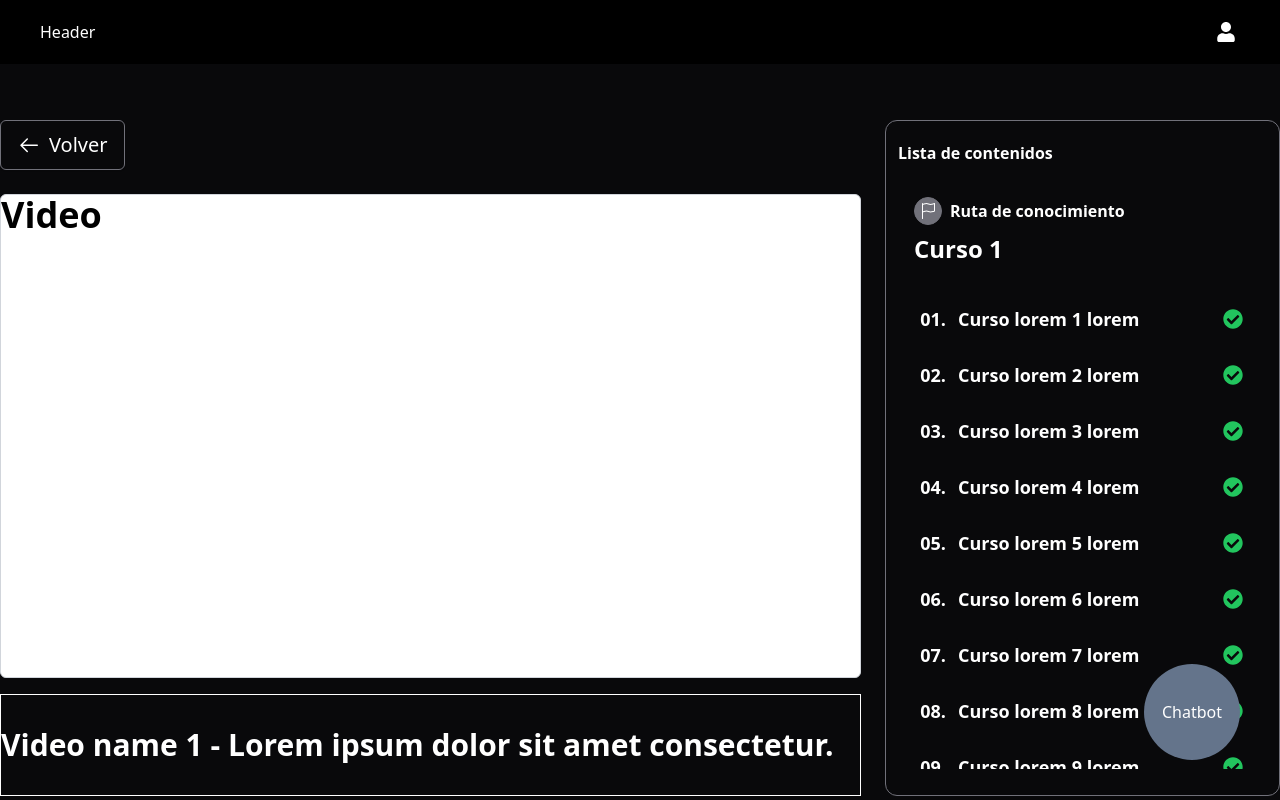
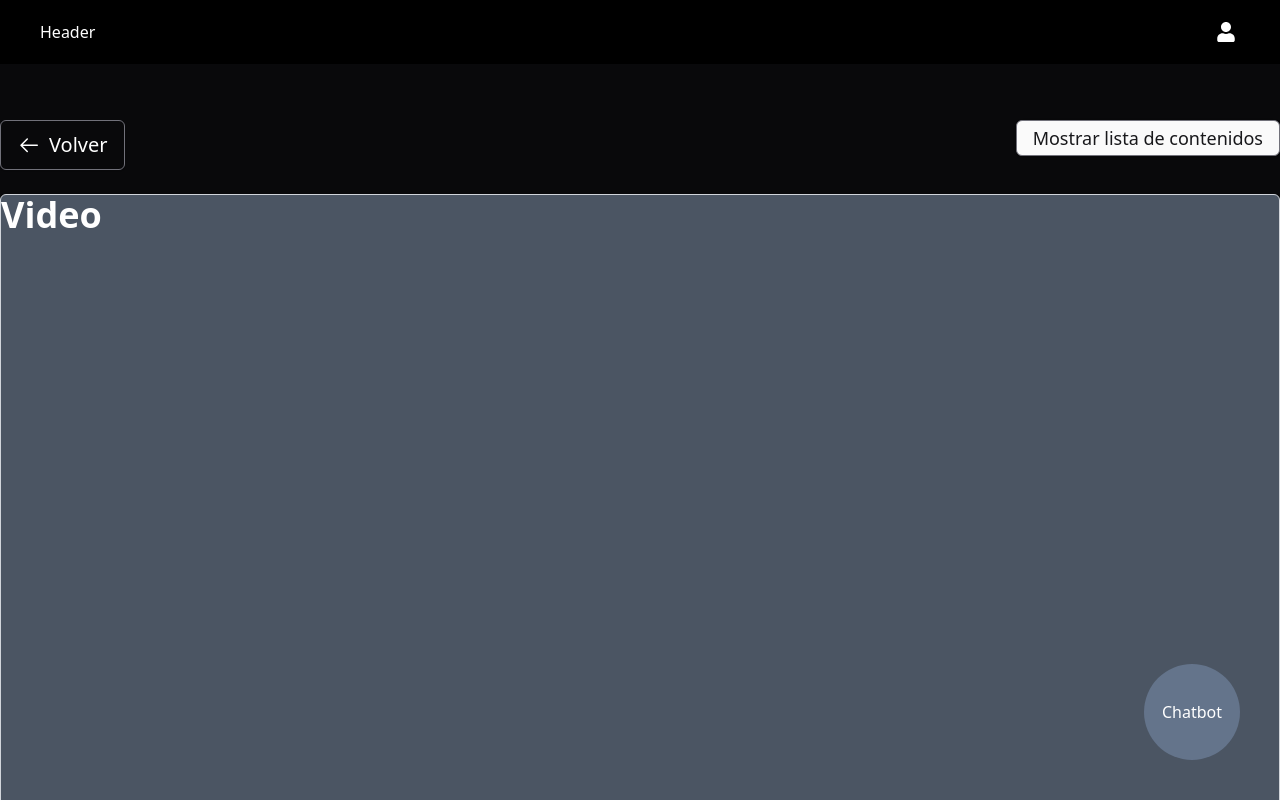
Before and after one commit to No-Country-simulation/s16-11-n-python-react, a React (Vite) app in the folder frontend/: page /class/1 in a window 1280 px wide. Shown: the top 800 px of the page. Built offline with nearby package versions, Linux system fonts and the light colour scheme.

Commit message:
Style: Class and CourseDetail according to Figma design

```diff
--- a/frontend/src/pages/ClassPage.tsx
+++ b/frontend/src/pages/ClassPage.tsx
@@ -5,34 +5,68 @@ import { BsFlag } from 'react-icons/bs';
 import { FaCheckCircle } from 'react-icons/fa';
 import { fillLeftZeros } from '@/utils/formatStrings';
 import { ScrollArea } from '@/components/ui/scroll-area';
+import { useEffect, useRef, useState } from 'react';
 
 interface Props {
   params: DefaultParams;
 }
 
-// TODO: Add youtube lite npm
+// TODO: Add youtube lite web component
 export function ClassPage({ params }: Props) {
   const { id } = params as { id: string };
   const videos = new Array(125).fill(1);
+  const classRef = useRef<HTMLAnchorElement>(null);
+
+  const [toggleContentList, setToggleContentList] = useState(false);
+
+  const isCurrentClass = (idx: number) => String(idx) === id;
+
+  useEffect(() => {
+    setTimeout(() => {
+      classRef.current?.scrollIntoView({
+        behavior: 'smooth',
+        block: 'center',
+      });
+    }, 0);
+  }, [toggleContentList, id]);
 
   return (
     <main className="max-w-8xl mx-auto flex gap-6 font-semibold pt-14">
-      <section className="flex-[7]">
+      <section className="flex-[8]">
+        <div className="flex justify-between">
           <Button asChild variant="outline" className="text-xl border dark:border-zinc-500 px-4 py-6">
             <Link href="/course/a21">
               <GoArrowLeft className="text-2xl mr-2" />
               Volver
             </Link>
           </Button>
-        <div className="w-full aspect-video bg-white border border-gray-300 mt-6 rounded-md">
-          <p className="text-black text-4xl">Video</p>
+          {!toggleContentList && (
+            <Button
+              onClick={() => setToggleContentList(!toggleContentList)}
+              className="text-lg border dark:border-zinc-500 px-4 py-2"
+            >
+              Mostrar lista de contenidos
+            </Button>
+          )}
         </div>
-        <div className="py-8 mt-4 border border-white">
+        <div className="w-full aspect-video bg-gray-600 border border-gray-300 mt-6 rounded-md">
+          <p className="text-4xl">Video</p>
+        </div>
+        <div className="py-8 mt-4">
           <h1 className="text-3xl">Video name {id} - Lorem ipsum dolor sit amet consectetur.</h1>
         </div>
       </section>
-      <section className="flex-[3] border border-zinc-500 rounded-xl px-3 pb-3 shrink-0">
+      {toggleContentList && (
+        <section className="flex-[3.2] rounded-xl px-1 pb-3 shrink-0">
+          <div className="flex justify-between">
             <h4 className="mt-5">Lista de contenidos</h4>
+            <Button
+              onClick={() => setToggleContentList(!toggleContentList)}
+              className="border dark:border-zinc-500 font-bold"
+            >
+              Ocultar
+            </Button>
+          </div>
           <div className="mt-4 pl-4 dark:bg-zinc-950 pb-4 pt-4">
             <h3 className="flex items-center gap-2">
               <span className="dark:bg-zinc-500 border border-zinc-500 rounded-full flex items-center justify-center h-7 w-7">
@@ -40,18 +74,24 @@ export function ClassPage({ params }: Props) {
               </span>
               <span>Ruta de conocimiento</span>
             </h3>
-          <h2 className="text-2xl mt-2">Curso {id}</h2>
+            <h2 className="text-2xl mt-2">Nombre del Curso {id}</h2>
           </div>
-        <ScrollArea className="w-full aspect-[9/11.5] mt-4">
-          <div className=" flex flex-col gap-3 pl-2 pr-4">
+          <ScrollArea className="w-full aspect-[9/13] mt-4">
+            <div className="flex flex-col gap-3 pr-3">
               {videos.map((_, idx) => (
                 <Link
                   key={`td-${idx}`}
+                  ref={isCurrentClass(idx) ? classRef : undefined}
                   href={`/class/${idx}`}
-                className="p-2 text-lg flex justify-between items-center gap-6 dark:hover:bg-zinc-800 hover:bg-zinc-400 transition-colors duration-150"
+                  className={`p-2 text-lg flex justify-between items-center gap-6 transition-colors duration-150 dark:hover:bg-zinc-700 hover:bg-zinc-400 ${isCurrentClass(idx) ? ' bg-zinc-200 dark:bg-zinc-800 rounded-lg' : ''}`}
                 >
-                <span className="flex items-center gap-3">
+                  <span className="flex items-center gap-2">
                     <p className="text-end w-8">{fillLeftZeros(idx + 1)}.</p>
+                    <img
+                      src="/"
+                      alt={`Thumbnail of the course ${idx}`}
+                      className="aspect-video h-18 rounded bg-zinc-500"
+                    />
                     <p>Curso lorem {idx + 1} lorem</p>
                   </span>
                   <FaCheckCircle className={`text-xl flex-none ${idx < 10 ? 'text-green-500' : 'text-white'}`} />
@@ -60,6 +100,7 @@ export function ClassPage({ params }: Props) {
             </div>
           </ScrollArea>
         </section>
+      )}
     </main>
   );
 }
--- a/frontend/src/pages/CourseDetail.tsx
+++ b/frontend/src/pages/CourseDetail.tsx
@@ -1,4 +1,5 @@
 import { useTheme } from '@/components/ThemeProvider';
+import { ScrollArea } from '@/components/ui/scroll-area';
 import { FaLinkedin, FaTwitch, FaYoutube } from 'react-icons/fa';
 import { FaXTwitter } from 'react-icons/fa6';
 import { DefaultParams, Link } from 'wouter';
@@ -12,13 +13,12 @@ export function CourseDetail({ params }: Props) {
   const { theme } = useTheme();
 
   const titleClasses = 'text-4xl font-semibold';
-  const socialLogoClasses = 'text-5xl duration-300 hover:scale-125';
+  const socialLogoClasses = 'text-5xl transition-transform duration-300 hover:scale-125';
   const courseColor = '#9d43de7a';
-  const backgroundClassesSection = {
-    background:
-      theme === 'dark'
-        ? `radial-gradient(circle at 0% 10%, ${courseColor}, #09090b 18%)`
-        : `radial-gradient(circle at 0% 10%, ${courseColor}, #fff 18%)`,
+  const backgroundColor = theme === 'dark' ? '#09090b' : '#fff';
+
+  const backgroundGradient = {
+    background: `radial-gradient(circle at 0% 10%, ${courseColor}, ${backgroundColor} 18%)`,
   };
 
   const data: Record<string, Record<string, string | number>> = {
@@ -41,9 +41,9 @@ export function CourseDetail({ params }: Props) {
           <p className="text-4xl text-zinc-400 mt-5 font-bold">{data[id]?.lessons} lecciones</p>
         </div>
       </section>
-      <section className="max-w-desktop mx-auto" style={backgroundClassesSection}>
+      <section className="max-w-desktop mx-auto" style={backgroundGradient}>
         <div className="flex items-start gap-36 max-w-8xl mx-auto pt-28 pb-10">
-          <div className="flex-1 sticky transition-transform px-6 top-28">
+          <div className="flex-1 px-6 top-28 sticky">
             <img
               src="https://yt3.ggpht.com/ytc/AIdro_lPBcTSzb5NqMhKQSo6aaTPcnPM2EZhvhdcQi0YvPmflQ=s800-c-k-c0x00ffffff-no-rj"
               alt="photo of midu"
@@ -52,17 +52,17 @@ export function CourseDetail({ params }: Props) {
             <div className="px-4">
               <h2 className="text-3xl text-center mt-6 font-bold">Miguel Angel Duran</h2>
               <div className="flex justify-between my-10">
-                <a href="/">
-                  <FaYoutube className={socialLogoClasses} />
+                <a href="/" className={socialLogoClasses}>
+                  <FaYoutube />
                 </a>
-                <a href="/">
-                  <FaLinkedin className={socialLogoClasses} />
+                <a href="/" className={socialLogoClasses}>
+                  <FaLinkedin />
                 </a>
-                <a href="/">
-                  <FaXTwitter className={socialLogoClasses} />
+                <a href="/" className={socialLogoClasses}>
+                  <FaXTwitter />
                 </a>
-                <a href="/">
-                  <FaTwitch className={socialLogoClasses} />
+                <a href="/" className={socialLogoClasses}>
+                  <FaTwitch />
                 </a>
               </div>
             </div>
@@ -72,7 +72,7 @@ export function CourseDetail({ params }: Props) {
               sapiente magni? Eaque, suscipit.
             </p>
           </div>
-          <div className="flex-[3]">
+          <div className="flex-[3] pb-6">
             <h2 className={titleClasses}>Descripcion del curso</h2>
             <p className="pl-4 mt-4 font-semibold">
               Lorem ipsum dolor sit amet consectetur adipisicing elit. Quod labore ipsam voluptates ratione, architecto
@@ -83,17 +83,20 @@ export function CourseDetail({ params }: Props) {
               recusandae officiis fuga possimus nesciunt!
             </p>
             <h3 className={`${titleClasses} mt-28 mb-4`}>Qué aprenderas</h3>
-            <div>
-              {courses.map((_, idx) => (
-                <Link
-                  key={idx}
-                  className="block my-2 py-2 bg-zinc-100 hover:bg-zinc-200 dark:bg-zinc-900 dark:hover:bg-zinc-800 text-lg"
-                  href={`/class/${idx}`}
-                >
-                  Class {idx + 1}
-                </Link>
-              ))}
-            </div>
+            <ScrollArea className="w-full aspect-[16/17] p-2 pr-4">
+              <div className="grid grid-cols-2 gap-6">
+                {courses.map((_, idx) => (
+                  <div key={idx} className="flex flex-col items-start gap-2">
+                    <Link className="aspect-video w-full bg-zinc-600" href={`/class/${idx}`}>
+                      <img src="/" alt={`Thumbnail of the course ${idx}`} className="block" />
+                    </Link>
+                    <Link className="text-lg font-semibold hover:underline" href={`/class/${idx}`}>
+                      Class {idx + 1}
+                    </Link>
+                  </div>
+                ))}
+              </div>
+            </ScrollArea>
           </div>
         </div>
       </section>
```
Lines whose indentation alone changed are shown as unchanged.
